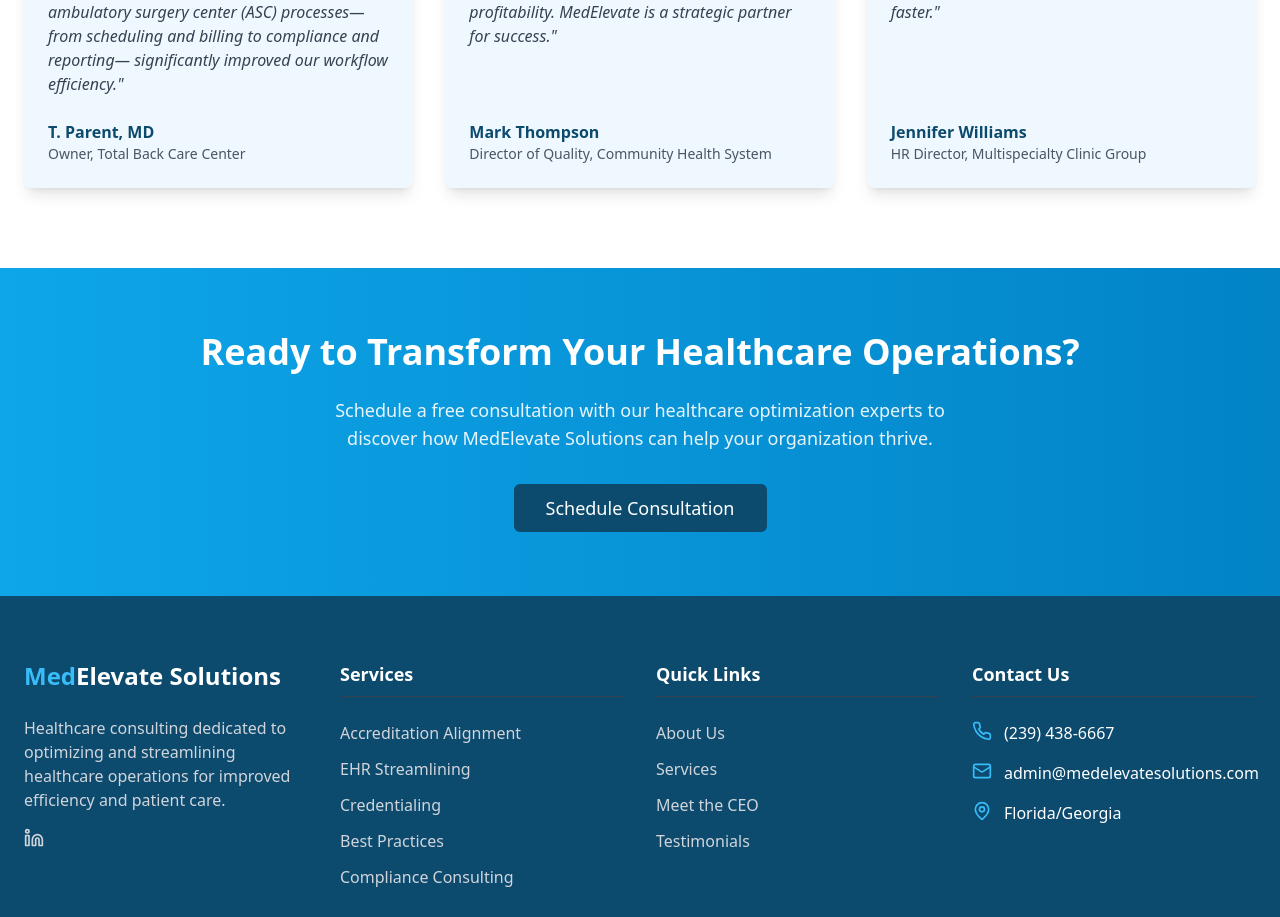
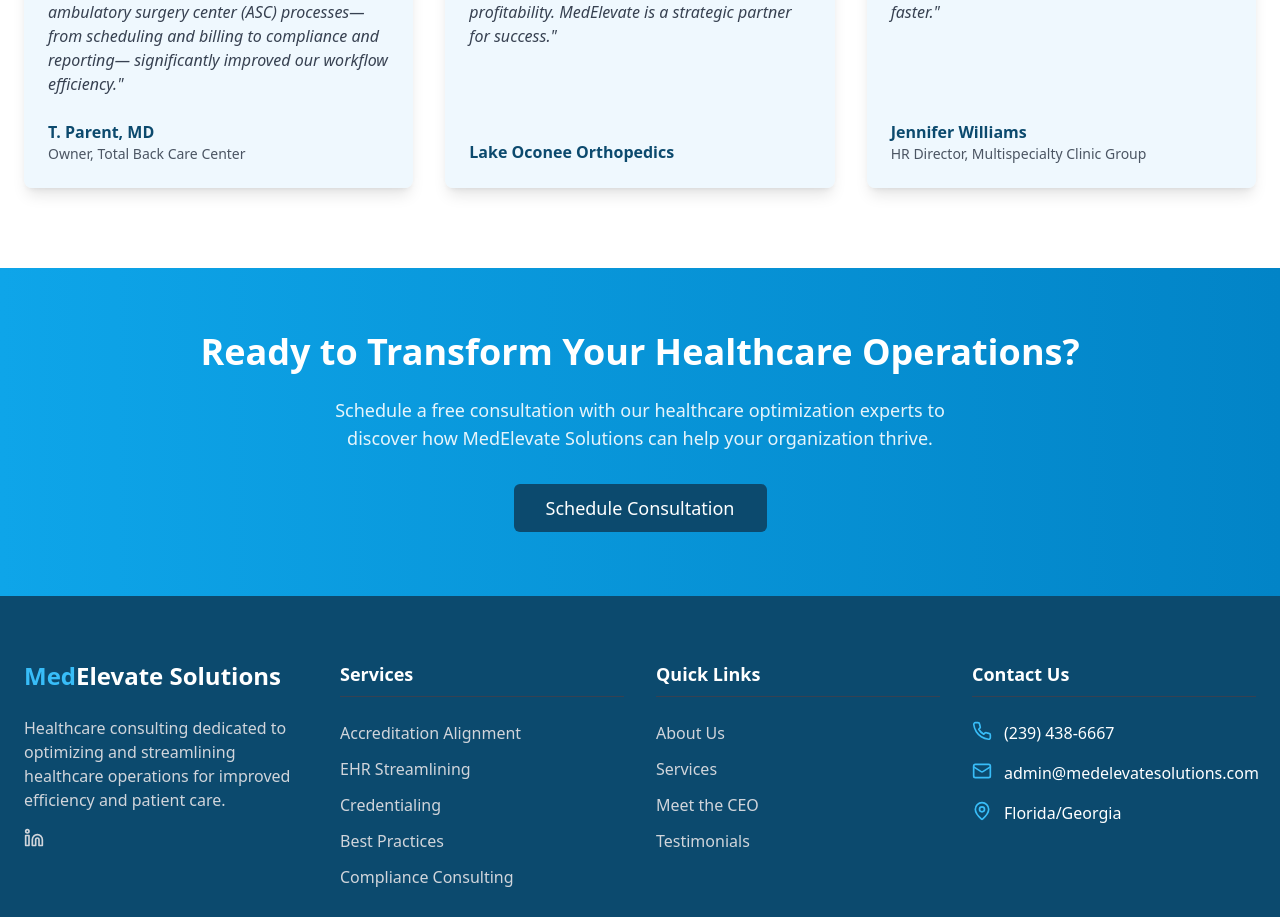
Before and after one commit to jessicatorresweb/medelevate, a React (Vite) app: page / in a window 1280 px wide. Shown: the part 3740-4657 px from the top of the page. Built offline with nearby package versions, Linux system fonts and the light colour scheme.

Commit message:
Update Testimonials
Remove a testimonial and update the content.

```diff
--- a/src/components/Testimonials.tsx
+++ b/src/components/Testimonials.tsx
@@ -11,8 +11,8 @@ const Testimonials = () => {
     },
     {
       quote: "Their platform has helped us reduce administrative overhead, improve patient throughput, and ultimately maximize our profitability. MedElevate is  a strategic partner for success.",
-      name: "Mark Thompson",
-      title: "Director of Quality, Community Health System"
+      name: "Lake Oconee Orthopedics",
+      title: ""
     },
     {
       quote: "The credentialing solution implemented by MedElevate reduced our processing time from weeks to days, allowing us to onboard providers faster.",
@@ -41,7 +41,7 @@ const Testimonials = () => {
                 <p className="text-gray-700 mb-6 flex-grow italic">"{testimonial.quote}"</p>
                 <div>
                   <p className="font-semibold text-medelevate-dark">{testimonial.name}</p>
-                  <p className="text-sm text-gray-600">{testimonial.title}</p>
+                  {testimonial.title && <p className="text-sm text-gray-600">{testimonial.title}</p>}
                 </div>
               </CardContent>
             </Card>
```
